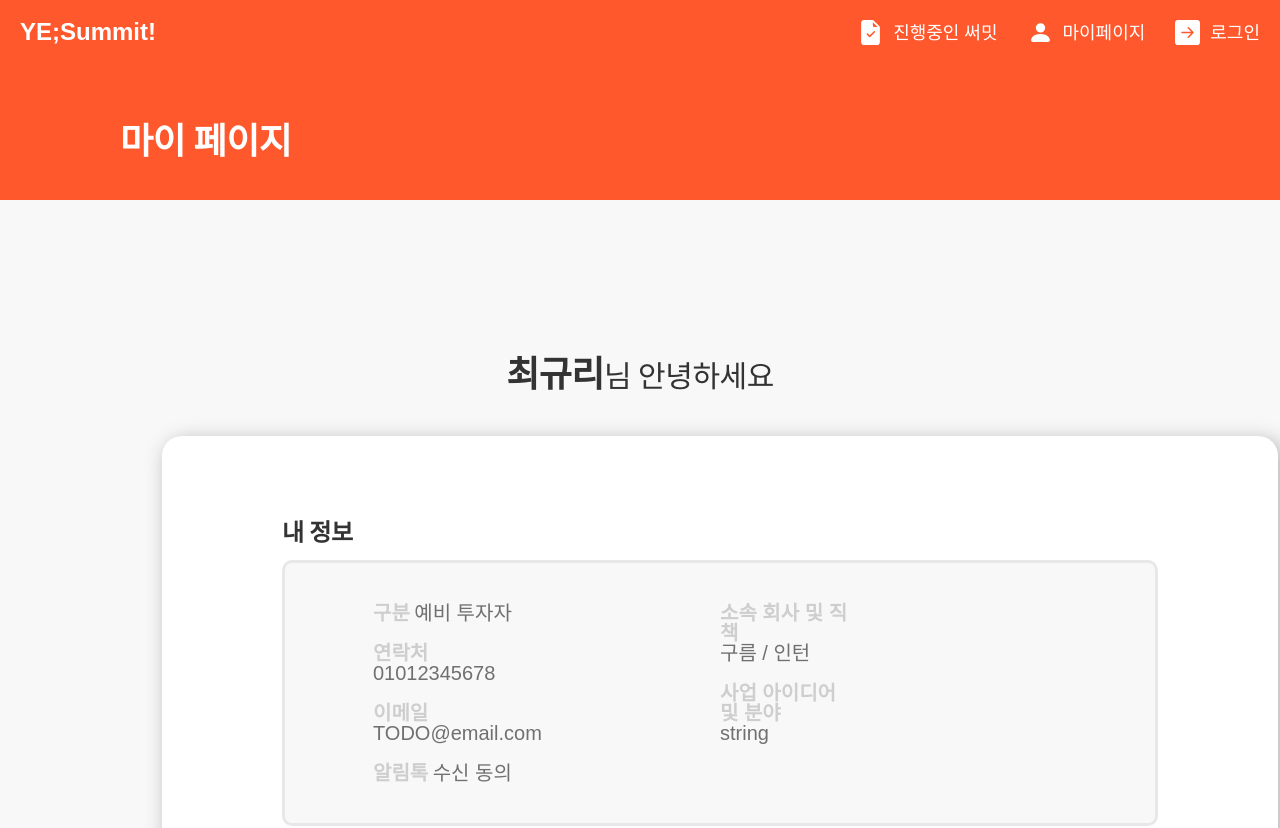
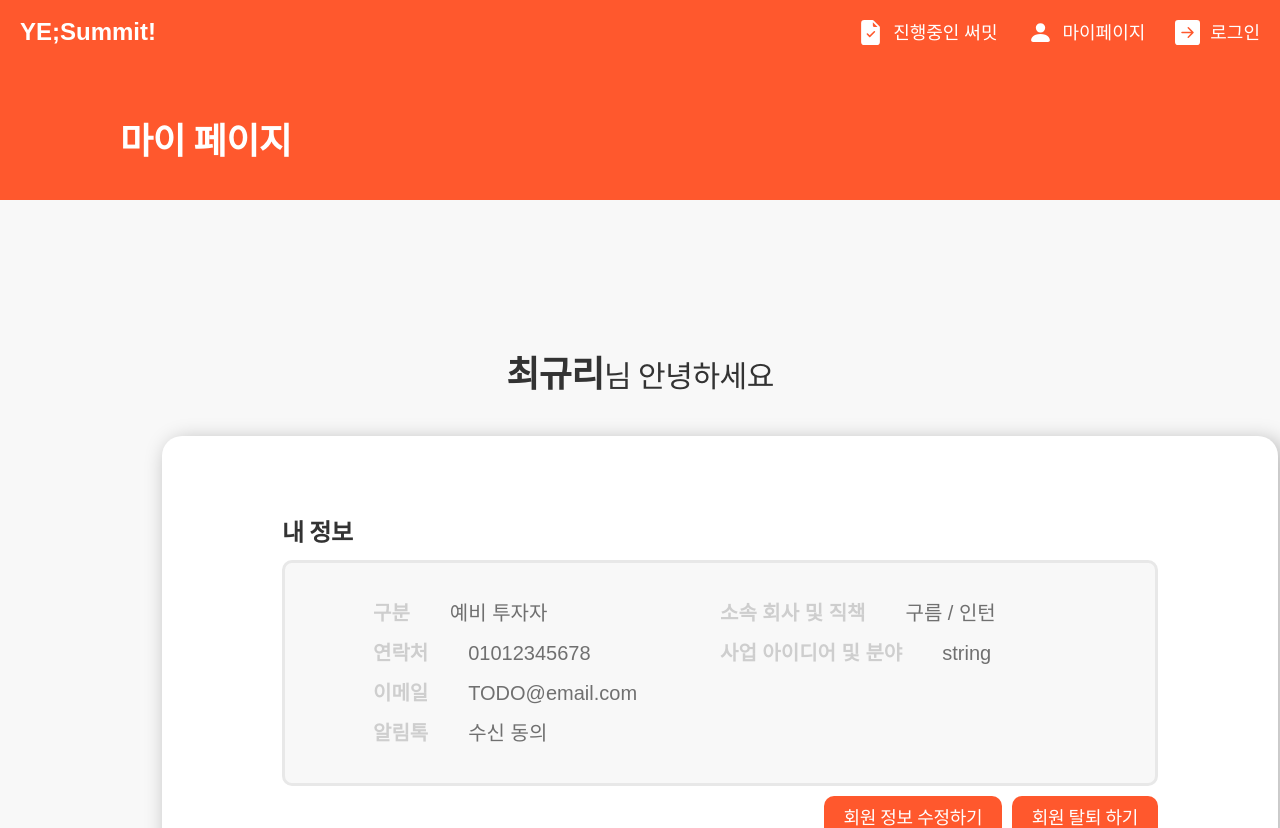
Before and after one commit to jiHeeFlee/2024_DANPOON_TEAM_36_FE, a React (Create React App) app: page /mypage in a window 1280 px wide. Shown: the top 828 px of the page. Built offline with nearby package versions, Linux system fonts and the light colour scheme; no server answers.

Commit message:
style : info css 수정

```diff
--- a/src/components/MyPage/MyInfo.js
+++ b/src/components/MyPage/MyInfo.js
@@ -1,22 +1,6 @@
 import styled from "styled-components";
 import themeGet from "../../utils/themeGet";
-const Container = styled.div`
-  width: 40%;
-  display: flex;
-  justify-content: space-between;
-  flex-wrap: wrap;
-`;
 
-const TitleDiv = styled.div`
-  color: ${themeGet("color.300")};
-  font-size: ${themeGet("fonts.sub_head.size")};
-  font-weight: bold;
-`;
-
-const ContentDiv = styled.div`
-  color: ${themeGet("color.400")};
-  font-size: ${themeGet("fonts.sub_head.size")};
-`;
 const MyInfoComponent = ({ title, content }) => {
   return (
     <Container>
@@ -27,3 +11,26 @@ const MyInfoComponent = ({ title, content }) => {
 };
 
 export default MyInfoComponent;
+
+const Container = styled.div`
+  display: flex;
+  flex-direction: row;
+  justify-content: left;
+  flex-wrap: wrap;
+  gap: 40px;
+`;
+
+const TitleDiv = styled.div`
+  display: flex;
+  margin: 0;
+  padding: 0;
+  color: ${themeGet("color.300")};
+  font-size: ${themeGet("fonts.sub_head.size")};
+  font-weight: bold;
+`;
+
+const ContentDiv = styled.div`
+  display: inline-block;
+  color: ${themeGet("color.400")};
+  font-size: ${themeGet("fonts.sub_head.size")};
+`;
```
